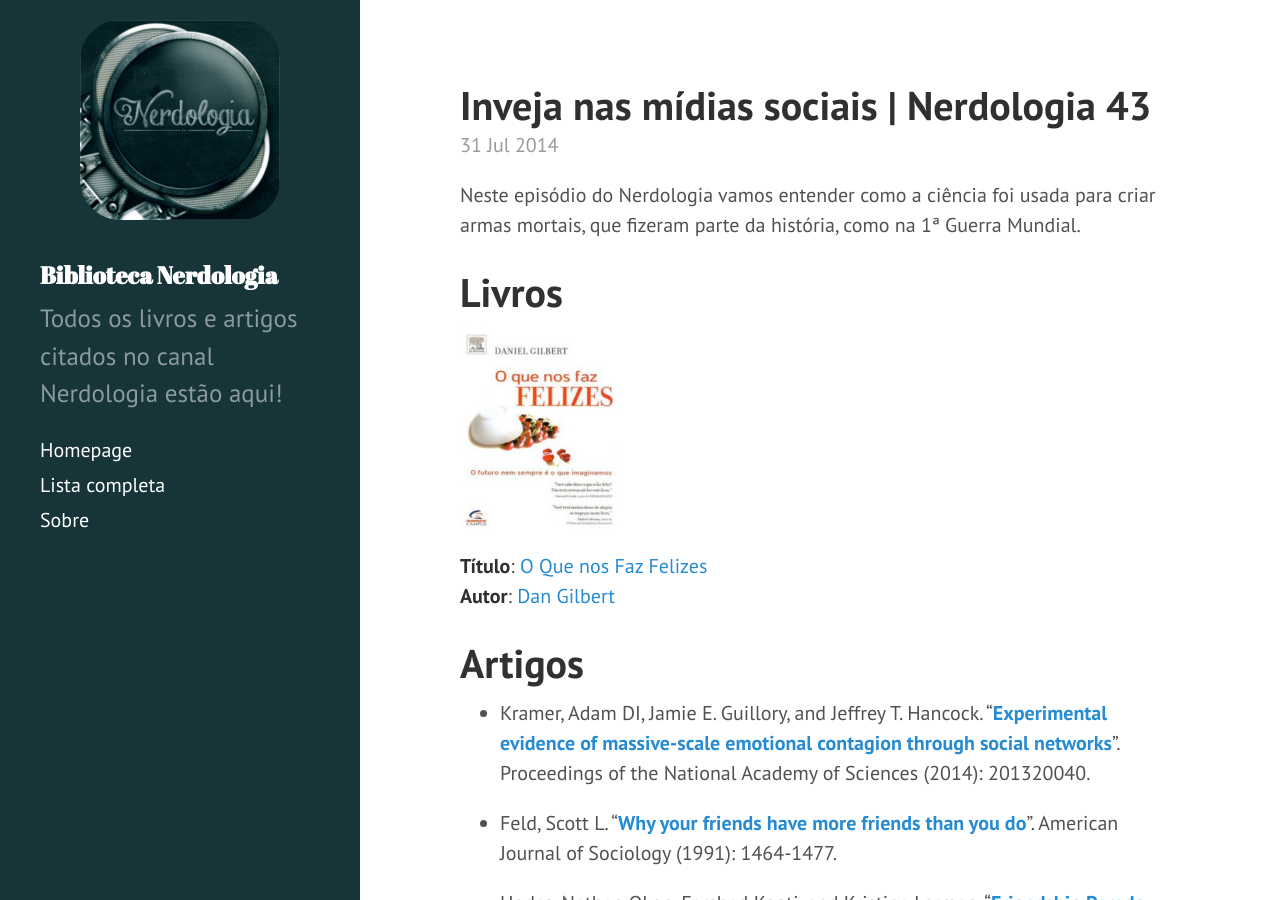
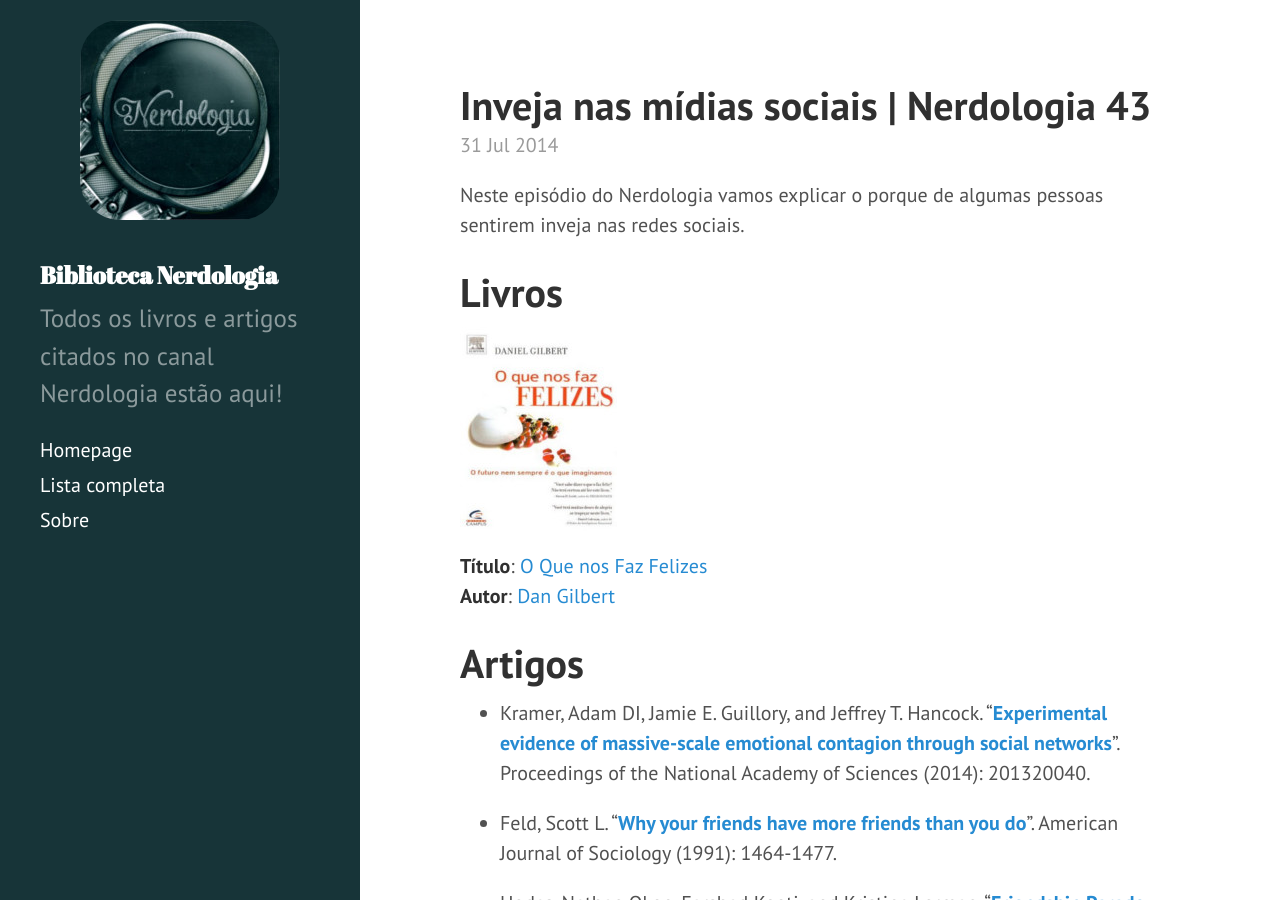
Before and after one commit to herodrigues/bibliotecanerdologia, a Jekyll site: the page built from _posts/2014-07-31-nerdologia43.md, in a window 1280 px wide and 900 px high. Built offline with Jekyll 4.4.1, drawn with Linux system fonts in a browser that asks for light colours; Markdown is read by kramdown in place of the engine named in the settings.

Commit message:
Fixed description on Nerdologia 43

```diff
--- a/_posts/2014-07-31-nerdologia43.md
+++ b/_posts/2014-07-31-nerdologia43.md
@@ -3,7 +3,7 @@ layout: post
 title: Inveja nas mídias sociais | Nerdologia 43
 ---
 
-Neste episódio do Nerdologia vamos entender como a ciência foi usada para criar armas mortais, que fizeram parte da história, como na 1ª Guerra Mundial.
+Neste episódio do Nerdologia vamos explicar o porque de algumas pessoas sentirem inveja nas redes sociais.
 
 Livros
 =====
```
